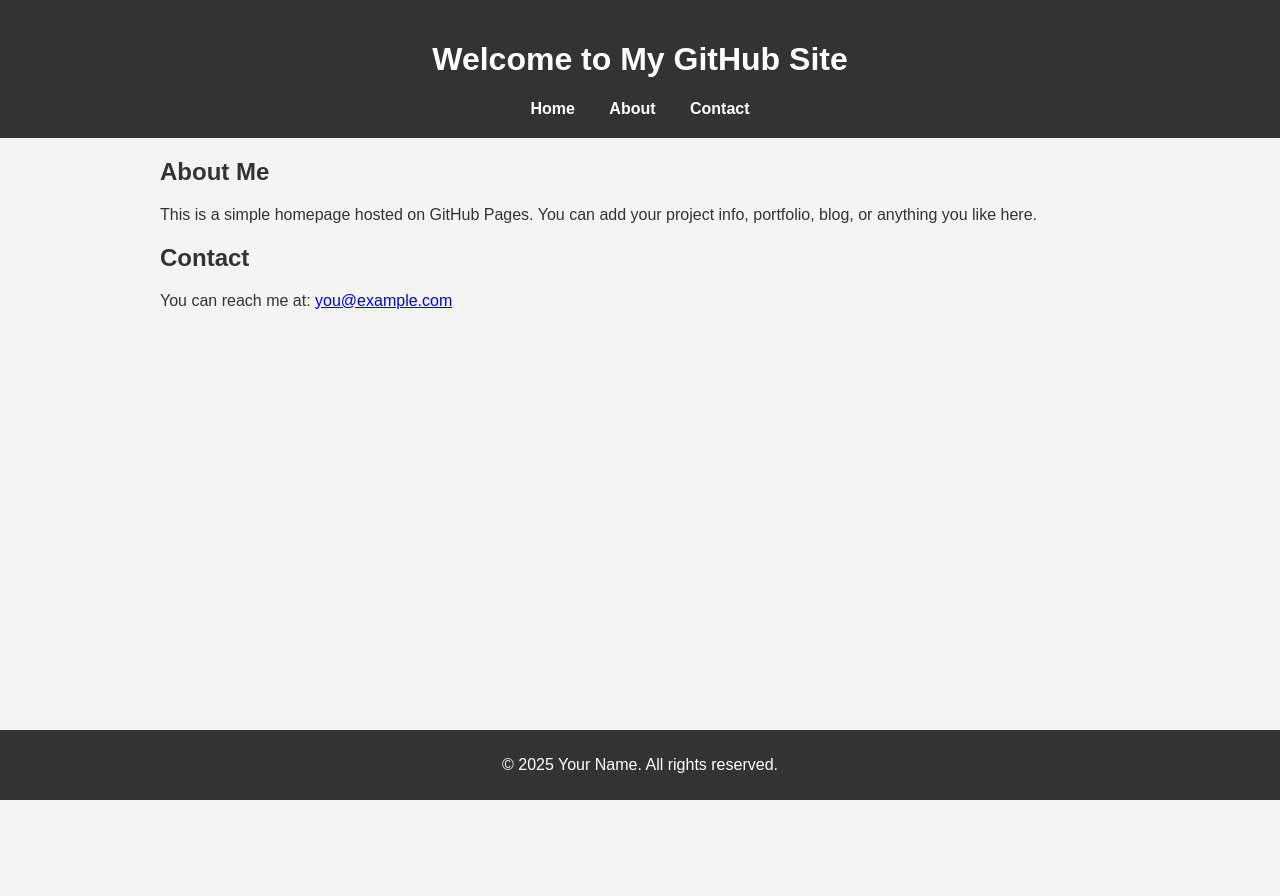
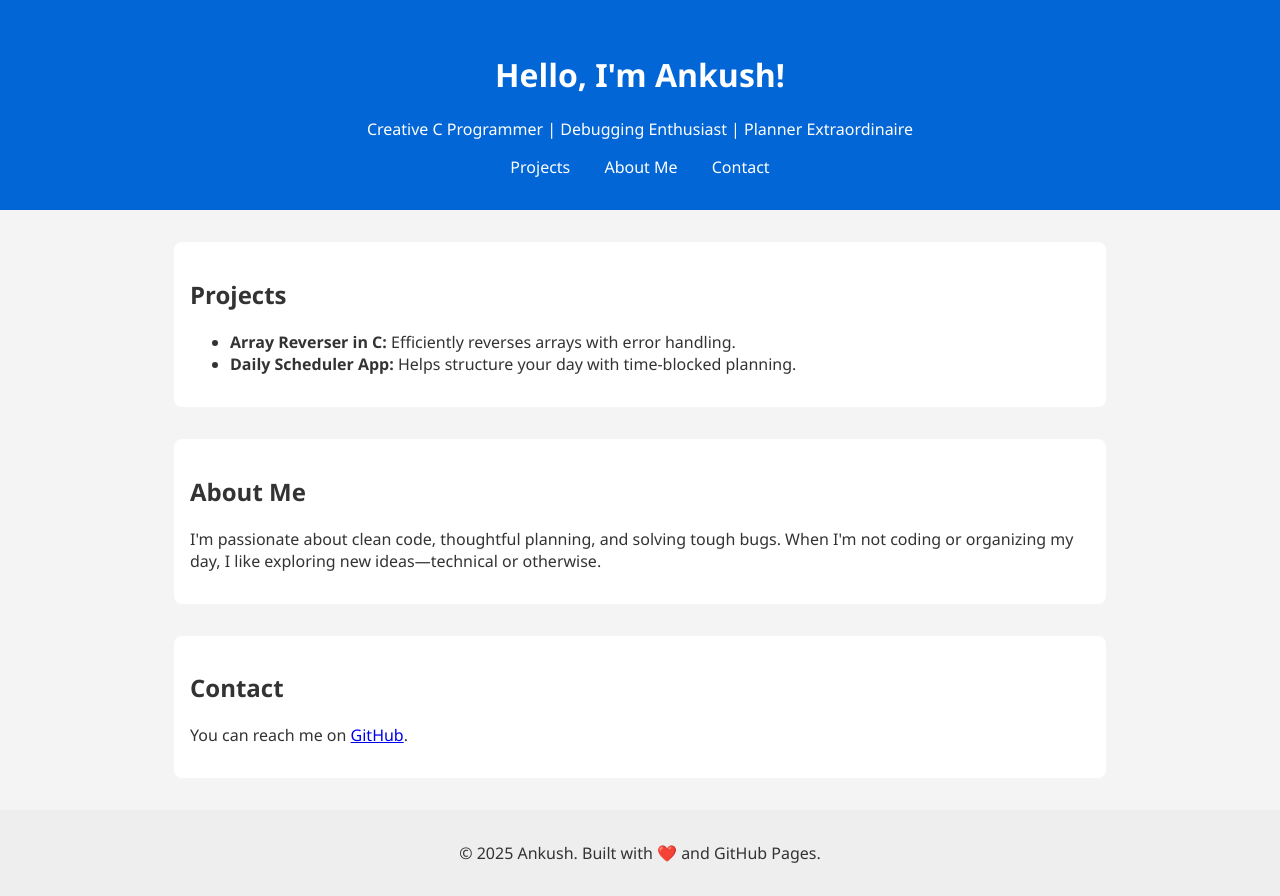
Before and after one commit to SHUBgarg11/PROGRAM1, a plain HTML site: page index.html in a window 1280 px wide. Before the commit the page ends 800 px from the top, so only its background shows below. Drawn offline with Linux system fonts and the light colour scheme.

Commit message:
Update index.html

```diff
--- a/index.html
+++ b/index.html
@@ -3,67 +3,74 @@
 <head>
   <meta charset="UTF-8" />
   <meta name="viewport" content="width=device-width, initial-scale=1.0"/>
-  <title>My GitHub Homepage</title>
+  <title>Ankush's GitHub Portfolio</title>
   <style>
     body {
-      font-family: Arial, sans-serif;
+      font-family: 'Segoe UI', sans-serif;
       margin: 0;
       padding: 0;
       background: #f4f4f4;
       color: #333;
     }
     header {
-      background: #333;
-      color: #fff;
-      padding: 20px 0;
+      background: #0366d6;
+      color: white;
+      padding: 2rem 1rem;
       text-align: center;
     }
     nav a {
-      color: #fff;
       margin: 0 15px;
+      color: white;
       text-decoration: none;
-      font-weight: bold;
     }
-    .container {
-      max-width: 960px;
-      margin: 20px auto;
-      padding: 0 20px;
+    section {
+      max-width: 900px;
+      margin: 2rem auto;
+      padding: 1rem;
+      background: white;
+      border-radius: 8px;
     }
     footer {
-      background: #333;
-      color: #fff;
       text-align: center;
-      padding: 10px 0;
-      position: fixed;
-      width: 100%;
-      bottom: 0;
+      padding: 1rem;
+      background: #eee;
     }
   </style>
 </head>
 <body>
   <header>
-    <h1>Welcome to My GitHub Site</h1>
+    <h1>Hello, I'm Ankush!</h1>
+    <p>Creative C Programmer | Debugging Enthusiast | Planner Extraordinaire</p>
     <nav>
-      <a href="#">Home</a>
-      <a href="#about">About</a>
+      <a href="#projects">Projects</a>
+      <a href="#about">About Me</a>
       <a href="#contact">Contact</a>
     </nav>
   </header>
 
-  <div class="container">
+  <section id="projects">
+    <h2>Projects</h2>
+    <ul>
+      <li><strong>Array Reverser in C:</strong> Efficiently reverses arrays with error handling.</li>
+      <li><strong>Daily Scheduler App:</strong> Helps structure your day with time-blocked planning.</li>
+      <!-- Add your GitHub repo links here -->
+    </ul>
+  </section>
+
   <section id="about">
     <h2>About Me</h2>
-      <p>This is a simple homepage hosted on GitHub Pages. You can add your project info, portfolio, blog, or anything you like here.</p>
+    <p>
+      I'm passionate about clean code, thoughtful planning, and solving tough bugs. When I'm not coding or organizing my day, I like exploring new ideas—technical or otherwise.
+    </p>
   </section>
 
   <section id="contact">
     <h2>Contact</h2>
-      <p>You can reach me at: <a href="mailto:you@example.com">you@example.com</a></p>
+    <p>You can reach me on <a href="https://github.com/YOUR_USERNAME" target="_blank">GitHub</a>.</p>
   </section>
-  </div>
 
   <footer>
-    <p>&copy; 2025 Your Name. All rights reserved.</p>
+    <p>© 2025 Ankush. Built with ❤️ and GitHub Pages.</p>
   </footer>
 </body>
 </html>
```
Lines whose indentation alone changed are shown as unchanged.
